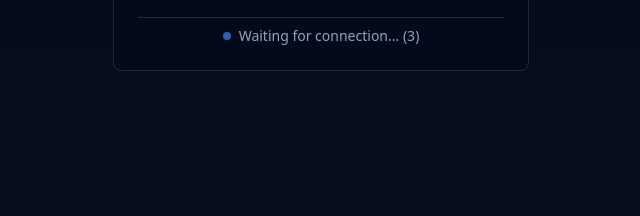
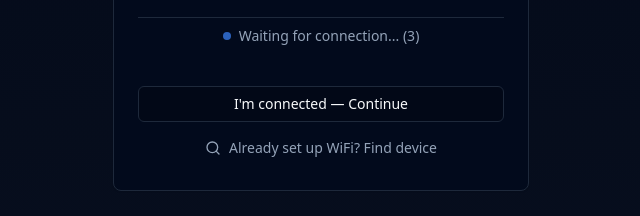
Before and after one commit to buzzwordmojo/nightwatch, a Next.js app in the folder dashboard-ui/: page /proctor in a window 1280 px wide. Shown: the part 452-668 px from the top of the page, without its empty margins (319-959 px from the left). Built offline with nearby package versions, Linux system fonts and the light colour scheme; no server answers.

Commit message:
Add manual proceed buttons and page visibility detection
- Add 'I'm connected' button to skip auto-detection
- Add 'Already set up WiFi? Find device' button to skip to search
- Detect when page becomes visible after captive portal closes
- Auto-check hotspot connection on visibility change

```diff
--- a/dashboard-ui/src/app/(wifi)/proctor/page.tsx
+++ b/dashboard-ui/src/app/(wifi)/proctor/page.tsx
@@ -72,6 +72,8 @@ function ProctorContent() {
           isConnected={wifi.hotspotConnected}
           isChecking={true}
           attemptCount={wifi.hotspotAttempts}
+          onManualProceed={wifi.proceedAfterCertTrust}
+          onSkipToSearch={wifi.skipToSearch}
         />
       )}
 
--- a/dashboard-ui/src/components/wifi/HotspotInstructions.tsx
+++ b/dashboard-ui/src/components/wifi/HotspotInstructions.tsx
@@ -1,13 +1,18 @@
 "use client";
 
-import { Wifi, Smartphone, Settings } from "lucide-react";
+import { Wifi, Smartphone, Settings, Search } from "lucide-react";
 import { Card, CardContent, CardHeader, CardTitle } from "@/components/ui/card";
+import { Button } from "@/components/ui/button";
 
 interface HotspotInstructionsProps {
   ssid: string;
   isConnected?: boolean;
   isChecking?: boolean;
   attemptCount?: number;
+  /** Called when user manually says they're connected */
+  onManualProceed?: () => void;
+  /** Called when user completed setup via captive portal popup */
+  onSkipToSearch?: () => void;
 }
 
 export function HotspotInstructions({
@@ -15,6 +20,8 @@ export function HotspotInstructions({
   isConnected,
   isChecking,
   attemptCount = 0,
+  onManualProceed,
+  onSkipToSearch,
 }: HotspotInstructionsProps) {
   return (
     <Card>
@@ -85,6 +92,33 @@ export function HotspotInstructions({
             </div>
           )}
         </div>
+
+        {/* Manual options */}
+        {(onManualProceed || onSkipToSearch) && (
+          <div className="pt-4 space-y-2">
+            {onManualProceed && (
+              <Button
+                variant="outline"
+                size="sm"
+                className="w-full"
+                onClick={onManualProceed}
+              >
+                I&apos;m connected — Continue
+              </Button>
+            )}
+            {onSkipToSearch && (
+              <Button
+                variant="ghost"
+                size="sm"
+                className="w-full text-muted-foreground"
+                onClick={onSkipToSearch}
+              >
+                <Search className="h-4 w-4 mr-2" />
+                Already set up WiFi? Find device
+              </Button>
+            )}
+          </div>
+        )}
       </CardContent>
     </Card>
   );
--- a/dashboard-ui/src/components/wifi/useWifiSetup.ts
+++ b/dashboard-ui/src/components/wifi/useWifiSetup.ts
@@ -37,6 +37,8 @@ export interface WifiSetupActions {
   goBack: () => void;
   /** Proceed after user has accepted the self-signed certificate */
   proceedAfterCertTrust: () => void;
+  /** Skip directly to searching (for when setup was done via captive portal) */
+  skipToSearch: () => void;
 }
 
 export interface UseWifiSetupOptions {
@@ -136,6 +138,30 @@ export function useWifiSetup(options: UseWifiSetupOptions = {}): WifiSetupState
     }
   // eslint-disable-next-line react-hooks/exhaustive-deps
   }, [state.step]);
+
+  // Detect when page becomes visible again (e.g., after captive portal closes)
+  useEffect(() => {
+    if (skipHotspotDetection) return;
+
+    const handleVisibilityChange = async () => {
+      if (document.visibilityState === "visible" && state.step === "connect-hotspot") {
+        // User returned to the page - check if hotspot is reachable
+        const health = await checkHealth(portalUrl, 2000);
+        if (health) {
+          setState((s) => ({
+            ...s,
+            hotspotConnected: true,
+            step: "trust-cert",
+          }));
+        }
+      }
+    };
+
+    document.addEventListener("visibilitychange", handleVisibilityChange);
+    return () => {
+      document.removeEventListener("visibilitychange", handleVisibilityChange);
+    };
+  }, [skipHotspotDetection, state.step, portalUrl]);
 
   const setSelectedSsid = useCallback((ssid: string | null) => {
     setState((s) => ({
@@ -292,6 +318,45 @@ export function useWifiSetup(options: UseWifiSetupOptions = {}): WifiSetupState
     }));
   }, []);
 
+  const skipToSearch = useCallback(async () => {
+    setState((s) => ({ ...s, step: "searching" }));
+
+    // Create abort controller for search
+    abortControllerRef.current = new AbortController();
+
+    // Poll for device on home network
+    const result = await pollForDevice({
+      maxAttempts: 45,
+      intervalMs: 2000,
+      signal: abortControllerRef.current.signal,
+      onAttempt: (attempt, maxAttempts) => {
+        setState((s) => ({
+          ...s,
+          searchProgress: { current: attempt, total: maxAttempts },
+        }));
+      },
+    });
+
+    if (result.found && result.url) {
+      if (typeof window !== "undefined") {
+        localStorage.setItem("nightwatch_setup_complete", "true");
+      }
+      setState((s) => ({
+        ...s,
+        step: "complete",
+        dashboardUrl: result.url,
+        searchProgress: null,
+      }));
+    } else {
+      setState((s) => ({
+        ...s,
+        step: "error",
+        error: "Could not find Nightwatch on your network. Please try again.",
+        searchProgress: null,
+      }));
+    }
+  }, []);
+
   return {
     ...state,
     setSelectedSsid,
@@ -301,5 +366,6 @@ export function useWifiSetup(options: UseWifiSetupOptions = {}): WifiSetupState
     retry,
     goBack,
     proceedAfterCertTrust,
+    skipToSearch,
   };
 }
```
Also changed, not shown: 18 other files (tests, documents, lock files or other folders).
